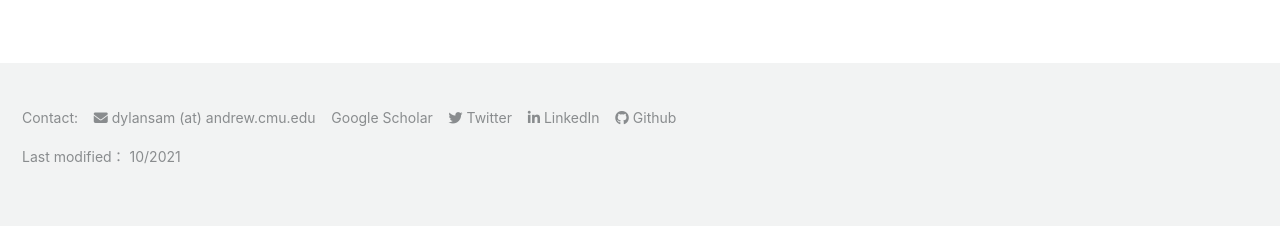
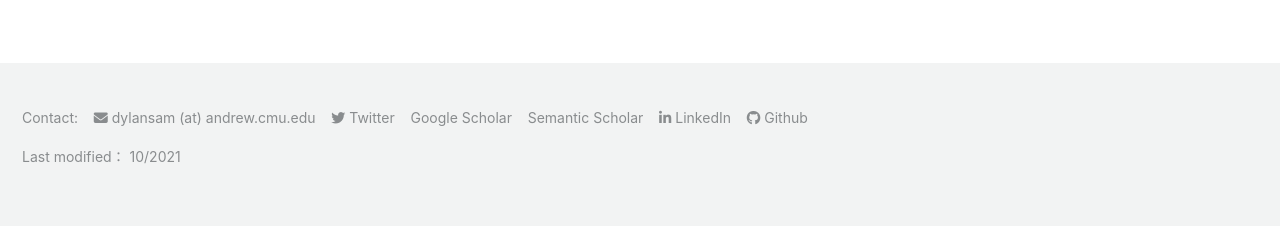
Before and after one commit to dsam99/dsam99.github.io, a Jekyll site: the page built from index.md, in a window 1280 px wide. Shown: the part 1199-1425 px from the top of the page. Built offline with Jekyll 4.4.1, drawn with Linux system fonts in a browser that asks for light colours; cached includes are drawn as plain includes; nearby versions of some CDN libraries; a style sheet for code colours, icons or effects is not loaded.

Commit message:
fixing twitter link and adding semantic scholar link

```diff
--- a/_includes/footer/custom.html
+++ b/_includes/footer/custom.html
@@ -10,11 +10,14 @@
 	    <!-- <i class="fa fa-envelope" aria-hidden="true"></i> dylansam (at) andrew.cmu.edu</p> -->
     	<i class="fa fa-envelope" aria-hidden="true"></i> dylansam (at) andrew.cmu.edu &nbsp;&nbsp;
 
+	    <!-- Twitter -->
+	    <i class="fab fa-twitter"></i> <a href="https://twitter.com/dylanjsam/">Twitter</a> &nbsp;&nbsp;
+
 	    <!-- Google Scholar -->
 	    <i class="ai ai-google-scholar-square"></i> <a href="https://scholar.google.com/citations?user=43ffAwcAAAAJ&hl=en">Google Scholar</a> &nbsp;&nbsp;
 
-	    <!-- Twitter -->
-	    <i class="fab fa-twitter"></i> <a href="https://twitter.com/dylanjsam99/">Twitter</a> &nbsp;&nbsp;
+	    <!-- Semantic Scholar -->
+	    <i class="ai ai-google-scholar-square"></i> <a href="https://www.semanticscholar.org/author/2075479630">Semantic Scholar</a> &nbsp;&nbsp;
 
 	    <!-- LinkedIn -->
 	    <i class="fab fa-linkedin-in" aria-hidden="true"></i> <a href="https://www.linkedin.com/in/dylan-sam/">LinkedIn</a> &nbsp;&nbsp;
```
